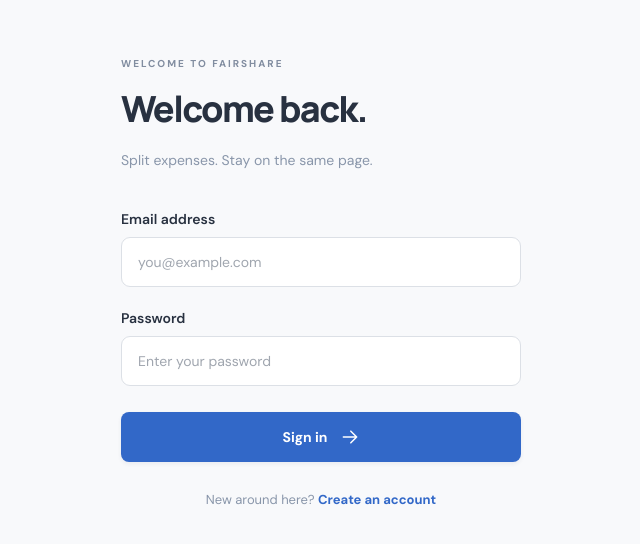
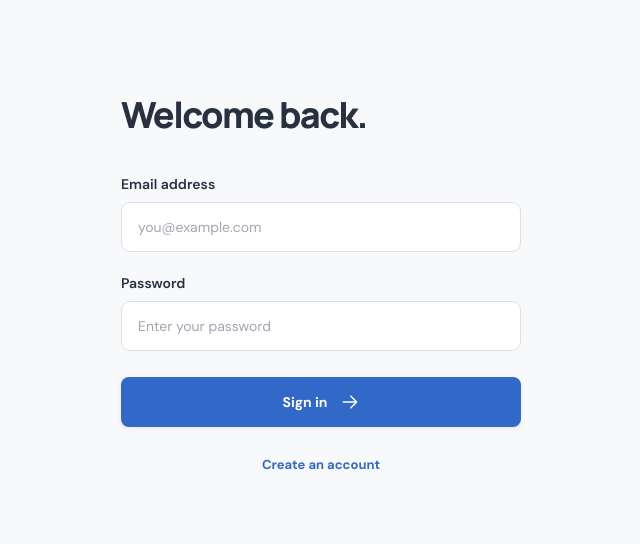
Before and after one commit to DivitP/FairShare, a React (Vite) app: page / in a window 1280 px wide. Shown: the part 116-660 px from the top of the page, without its empty margins (319-959 px from the left). Built offline with nearby package versions, Linux system fonts and the light colour scheme.

Commit message:
Simplify login header and remove unnecessary copy

```diff
--- a/Login.jsx
+++ b/Login.jsx
@@ -12,11 +12,7 @@ export default function Login({ onCreateAccount }) {
   return (
     <section className="login-panel" aria-labelledby="login-heading">
       <header className="login-header">
-        <p className="login-eyebrow">Welcome to FairShare</p>
         <h1 id="login-heading">Welcome back.</h1>
-        <p className="login-description">
-          Split expenses. Stay on the same page.
-        </p>
       </header>
 
       <form className="login-form" onSubmit={handleLogin}>
@@ -62,7 +58,6 @@ export default function Login({ onCreateAccount }) {
       </form>
 
       <p className="login-account">
-        New around here?{' '}
         <button type="button" onClick={onCreateAccount}>
           Create an account
         </button>
```
